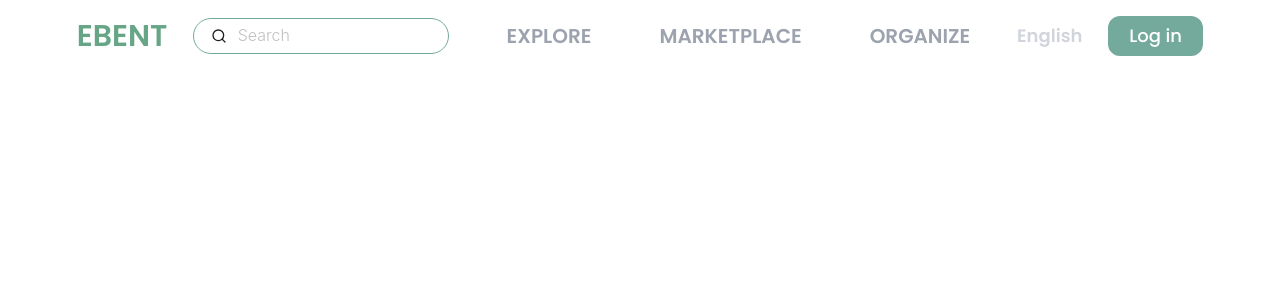
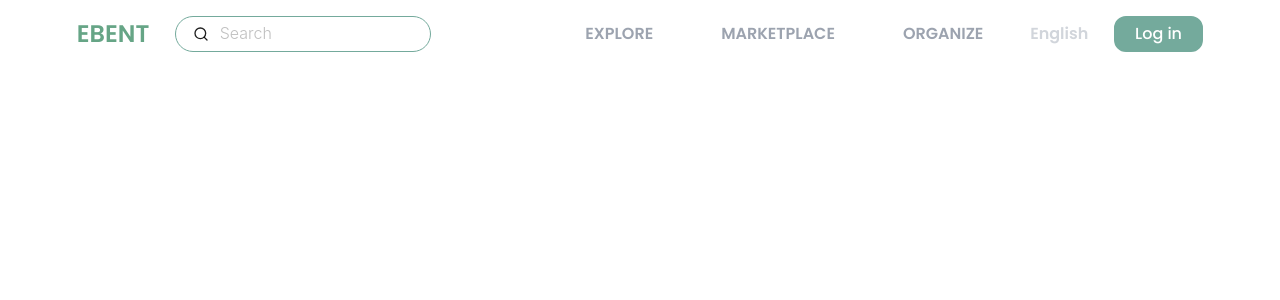
Before and after one commit to WTCHAI/Ebent, a Next.js app: page / in a window 1280 px wide. Shown: the top 300 px of the page. Built offline with nearby package versions, Linux system fonts and the light colour scheme.

Commit message:
Styling ui responsive

```diff
--- a/src/components/navigator/navigation.tsx
+++ b/src/components/navigator/navigation.tsx
@@ -32,7 +32,7 @@ export default function Navigation({}: Props) {
                 <ul className='flex flex-row gap-x-[2vw] items-center'>
                     <li>
                         <Link href='/'>
-                            <h1 className='font-semibold text-3xl text-midGreen hover:text-baseGreen transition-colors duration-700'>
+                            <h1 className='font-semibold text-2xl text-midGreen hover:text-baseGreen transition-colors duration-700'>
                                 EBENT
                             </h1>
                         </Link>
@@ -41,7 +41,7 @@ export default function Navigation({}: Props) {
                         <Input
                             prefix={<FiSearch className=''/>}
                             placeholder="Search"
-                            className="w-[20vw] border-1 rounded-full text-base pr-[1.5vw] font-light gap-x-[0.5vw] border-baseGreen focus:border-midGreen hover:border-midGreen transition-colors duration-700"
+                            className="w-[20vw] border-1 rounded-full text-base pr-[2vw] font-light gap-x-[0.5vw] border-baseGreen focus:border-midGreen hover:border-midGreen transition-colors duration-700"
                         />
                     </li>
                 </ul>
@@ -71,17 +71,17 @@ export default function Navigation({}: Props) {
                     <ul className='mobile:hidden md:flex items-center md:text-base gap-x-[2vw]'>
                         <li className=''>
                             <Link href='/'>
-                                <h1 className='lg:text-xl md:text-base text-gray-400 font-semibold hover:text-gray-500 border-white border-solid border-2 rounded-xl px-[1.5vw] py-[0.5vh] hover:bg-slate-50 hover:border-slate-50 transition-colors duration-500 hover:shadow-md'>EXPLORE</h1>
+                                <h1 className=' md:text-base text-gray-400 font-semibold hover:text-gray-500 border-white border-solid border-2 rounded-xl px-[1.5vw] py-[0.5vh] hover:bg-slate-50 hover:border-slate-50 transition-colors duration-500 hover:shadow-md'>EXPLORE</h1>
                             </Link>
                         </li>
                         <li className=''>
                             <Link href='/marketplace'>
-                                <h1 className='lg:text-xl md:text-base text-gray-400 font-semibold hover:text-gray-500 border-white border-solid border-2 rounded-xl px-[1.5vw] py-[0.5vh] hover:bg-slate-50 hover:border-slate-50 transition-colors duration-500 hover:shadow-md'>MARKETPLACE</h1>
+                                <h1 className=' md:text-base text-gray-400 font-semibold hover:text-gray-500 border-white border-solid border-2 rounded-xl px-[1.5vw] py-[0.5vh] hover:bg-slate-50 hover:border-slate-50 transition-colors duration-500 hover:shadow-md'>MARKETPLACE</h1>
                             </Link>
                         </li>
                         <li className='flex flex-row gap-x-[1vw]'>
                             <Link href='/benefit'>
-                                <h1 className='lg:text-xl md:text-base text-gray-400 font-semibold hover:text-gray-500 border-white border-solid border-2 rounded-xl px-[1.5vw] py-[0.5vh] hover:bg-slate-50 hover:border-slate-50 transition-colors duration-500 hover:shadow-md'>ORGANIZE</h1>
+                                <h1 className='md:text-base text-gray-400 font-semibold hover:text-gray-500 border-white border-solid border-2 rounded-xl px-[1.5vw] py-[0.5vh] hover:bg-slate-50 hover:border-slate-50 transition-colors duration-500 hover:shadow-md'>ORGANIZE</h1>
                             </Link>
                         </li>
                         <li className='mobile:hidden md:flex flex-row gap-x-[0.5vw]'>
@@ -90,7 +90,7 @@ export default function Navigation({}: Props) {
                                     setCurrentLanguage('th')
                                 }}
                             >
-                                <h1 className='text-gray-300 hover:text-gray-400 hover:text-opacity-70 md:text-base lg:text-lg font-semibold'>
+                                <h1 className='text-gray-300 hover:text-gray-400 hover:text-opacity-70 md:text-base font-semibold'>
                                     {currentLanguage === 'th' ? keyWord['language'][0] : keyWord['language'][1]}
                                 </h1>
                             </button>
@@ -99,7 +99,7 @@ export default function Navigation({}: Props) {
                             !isLoggedin &&
                             <li className='mobile:hidden md:flex gap-x-[1vw]'>
                                 <Link href='/signin' className=''>
-                                    <h1 className='lg:text-lg md:text-base text-white font-medium bg-baseGreen border-baseGreen border-solid border-2 rounded-xl px-[1.5vw] py-[0.5vh] hover:bg-midGreen hover:border-midGreen transition-colors duration-300 hover:shadow-md'>
+                                    <h1 className='md:text-base text-white font-medium bg-baseGreen border-baseGreen border-solid border-2 rounded-xl px-[1.5vw] py-[0.5vh] hover:bg-midGreen hover:border-midGreen transition-colors duration-300 hover:shadow-md'>
                                         {currentLanguage === 'th' ? keyWord['signIn'][0] : keyWord['signIn'][1]}
                                     </h1>
                                 </Link>
@@ -109,7 +109,7 @@ export default function Navigation({}: Props) {
                             <li className='mobile:hidden md:flex '>
                                 <Link href='/wallet'>
                                     <IoIosWallet
-                                        className='md:text-3xl lg:text-5xl font-medium text-baseGreen hover:text-midGreen transition-colors duration-700'
+                                        className='md:text-3xl font-medium text-baseGreen hover:text-midGreen transition-colors duration-700'
                                     />
                                 </Link>
                             </li>
```
